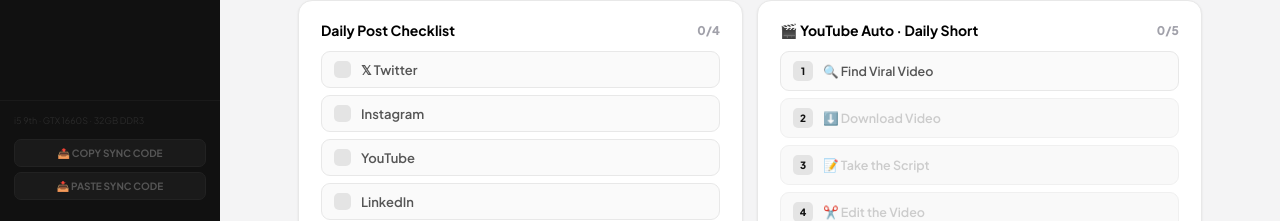
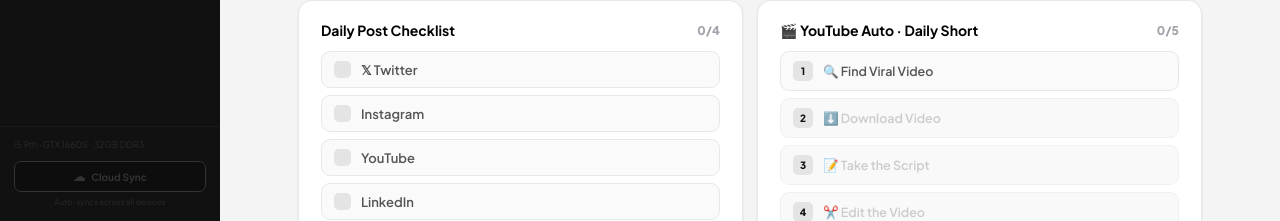
Before and after one commit to Usmanghani01478/usman-dashboard, a React (Vite) app in the folder usman-app/: page / in a window 1280 px wide. Shown: the part 579-800 px from the top of the page. Built offline with nearby package versions, Linux system fonts and the light colour scheme.

Commit message:
JSONBin cloud sync - auto across all devices

```diff
--- a/usman-app/src/App.jsx
+++ b/usman-app/src/App.jsx
@@ -26,6 +26,7 @@ const STYLES = `
   button { cursor: pointer; transition: opacity .15s, transform .1s; }
   button:hover { opacity: .82; }
   button:active { transform: scale(.97); }
+  @keyframes spin { from { transform: rotate(0deg); } to { transform: rotate(360deg); } }
 
   /* ── Shell ── */
   .shell {
@@ -257,6 +258,82 @@ function save(key, val) {
   try { localStorage.setItem(key, JSON.stringify(val)); } catch {}
 }
 
+/* ── JSONBin Cloud Sync ── */
+const JBIN_KEY = "$2a$10$Xzh6Kjim012g5jUv09nL6eeTwNnDThLfZ0ROATHAFkJtrAjplxgyi";
+const JBIN_URL = "https://api.jsonbin.io/v3/b";
+
+function getAllData() {
+  return {
+    proj:    load("uc_proj",    []),
+    clients: load("uc_clients", ["Jon Mac","Shrey","Tyler","Danny Rio"]),
+    earn:    load("uc_earn",    {}),
+    social:  load("uc_social",  {}),
+    yt:      load("uc_yt_auto", {}),
+    cons:    load("uc_cons",    {}),
+    muslim:  load("uc_muslim",  {}),
+    ts:      Date.now(),
+  };
+}
+
+function applyAllData(data, setters) {
+  if (!data) return;
+  const { setProjects, setClients } = setters;
+  if (data.proj)    { save("uc_proj",    data.proj);    setProjects(data.proj); }
+  if (data.clients) { save("uc_clients", data.clients); setClients(data.clients); }
+  if (data.earn)    save("uc_earn",    data.earn);
+  if (data.social)  save("uc_social",  data.social);
+  if (data.yt)      save("uc_yt_auto", data.yt);
+  if (data.cons)    save("uc_cons",    data.cons);
+  if (data.muslim)  save("uc_muslim",  data.muslim);
+}
+
+async function cloudPush(setSyncStatus) {
+  try {
+    if (setSyncStatus) setSyncStatus("syncing");
+    const binId = localStorage.getItem("uc_bin_id");
+    const body  = JSON.stringify(getAllData());
+    const headers = { "Content-Type":"application/json", "X-ACCESS-KEY": JBIN_KEY, "X-Bin-Private":"true" };
+    if (!binId) {
+      // Create new bin
+      const r = await fetch(JBIN_URL, { method:"POST", headers: { ...headers, "X-Bin-Name":"usman-crealfex" }, body });
+      if (!r.ok) throw new Error("create failed");
+      const j = await r.json();
+      localStorage.setItem("uc_bin_id", j.metadata.id);
+    } else {
+      const r = await fetch(`${JBIN_URL}/${binId}`, { method:"PUT", headers, body });
+      if (!r.ok) throw new Error("update failed");
+    }
+    if (setSyncStatus) setSyncStatus("ok");
+  } catch(e) {
+    console.error("cloudPush:", e);
+    if (setSyncStatus) setSyncStatus("err");
+  }
+}
+
+async function cloudPull(setters) {
+  try {
+    const binId = localStorage.getItem("uc_bin_id");
+    if (!binId) return false;
+    const r = await fetch(`${JBIN_URL}/${binId}/latest`, {
+      headers: { "X-ACCESS-KEY": JBIN_KEY }
+    });
+    if (!r.ok) return false;
+    const j = await r.json();
+    const data = j.record;
+    // Only apply if cloud is newer
+    const localTs = load("uc_ts", 0);
+    if (data.ts && data.ts > localTs) {
+      applyAllData(data, setters);
+      save("uc_ts", data.ts);
+      return true;
+    }
+    return false;
+  } catch(e) {
+    console.error("cloudPull:", e);
+    return false;
+  }
+}
+
 function calcProjectEarning(p) {
   const r = parseFloat(p.rate) || 0;
   const q = parseFloat(p.qty)  || 1;
@@ -304,107 +381,34 @@ function refreshConsToday() {
 }
 
 /* ─────────────────────────────────────────────────
-   SYNC PANEL  (sidebar bottom)
+   CLOUD SYNC STATUS  (sidebar bottom)
 ───────────────────────────────────────────────── */
-function SyncPanel({ setProjects, setClients }) {
-  const [mode, setMode]       = useState(null); // null | "copy" | "paste"
-  const [syncCode, setSyncCode] = useState("");
-  const [pasteVal, setPasteVal] = useState("");
-  const [msg, setMsg]         = useState("");
-
-  const genCode = () => {
-    try {
-      const data = {
-        p: JSON.parse(localStorage.getItem("uc_proj")    || "[]"),
-        c: JSON.parse(localStorage.getItem("uc_clients") || "[]"),
-        e: JSON.parse(localStorage.getItem("uc_earn")    || "{}"),
-        t: Date.now(),
-      };
-      const code = btoa(unescape(encodeURIComponent(JSON.stringify(data))));
-      setSyncCode(code);
-      navigator.clipboard.writeText(code).catch(()=>{});
-      setMsg("✅ Code copied! Paste on other device.");
-    } catch { setMsg("❌ Error generating code"); }
-  };
-
-  const applyCode = () => {
-    try {
-      const data = JSON.parse(decodeURIComponent(escape(atob(pasteVal.trim()))));
-      if (data.p) { localStorage.setItem("uc_proj",    JSON.stringify(data.p)); setProjects(data.p); }
-      if (data.c) { localStorage.setItem("uc_clients", JSON.stringify(data.c)); setClients(data.c); }
-      if (data.e) { localStorage.setItem("uc_earn",    JSON.stringify(data.e)); }
-      setMsg("✅ Synced! All data updated.");
-      setPasteVal(""); setMode(null);
-    } catch { setMsg("❌ Invalid code. Try again."); }
-  };
-
-  const btnStyle = { width:"100%", padding:"7px 10px", background:"#1a1a1a", color:"#555",
-    border:"1px solid #222", borderRadius:7, fontSize:10, fontWeight:700, cursor:"pointer",
-    marginBottom:5, textAlign:"center" };
-
+function CloudSyncStatus({ status, onSync }) {
+  const icons  = { idle:"☁", syncing:"↻", ok:"✓", err:"✕" };
+  const colors = { idle:"#333", syncing:"#f59e0b", ok:"#10b981", err:"#ef4444" };
+  const labels = { idle:"Cloud Sync", syncing:"Syncing...", ok:"Synced", err:"Sync Error" };
   return (
-    <div className="specs" style={{ padding:"12px 14px 16px", borderTop:"1px solid #1a1a1a" }}>
-      <div style={{ fontSize:9, color:"#2a2a2a", lineHeight:1.8, marginBottom:10 }}>
+    <div style={{ padding:"10px 14px 14px", borderTop:"1px solid #1a1a1a" }}>
+      <div style={{ fontSize:9, color:"#2a2a2a", lineHeight:1.8, marginBottom:8 }}>
         i5 9th · GTX 1660S · 32GB DDR3
       </div>
-
-      {/* Sync Buttons */}
-      {!mode && <>
-        <button style={btnStyle} onClick={() => { setMode("copy"); genCode(); }}>
-          📤 COPY SYNC CODE
-        </button>
-        <button style={btnStyle} onClick={() => { setMode("paste"); setMsg(""); }}>
-          📥 PASTE SYNC CODE
-        </button>
-      </>}
-
-      {/* Copy Mode */}
-      {mode === "copy" && (
-        <div>
-          <div style={{ fontSize:9, color:"#555", marginBottom:6 }}>Copy this code → paste on other device:</div>
-          <textarea
-            readOnly
-            value={syncCode}
-            style={{ width:"100%", height:52, background:"#0a0a0a", color:"#10b981",
-              border:"1px solid #222", borderRadius:6, fontSize:8, padding:"6px",
-              resize:"none", fontFamily:"monospace", wordBreak:"break-all" }}
-            onClick={e => { e.target.select(); navigator.clipboard.writeText(syncCode).catch(()=>{}); }}
-          />
-          <button style={btnStyle} onClick={() => { navigator.clipboard.writeText(syncCode).catch(()=>{}); setMsg("✅ Copied!"); }}>
-            📋 COPY AGAIN
-          </button>
-          <button style={{ ...btnStyle, marginBottom:0, color:"#333" }} onClick={() => { setMode(null); setMsg(""); setSyncCode(""); }}>
-            ✕ Close
-          </button>
-        </div>
-      )}
-
-      {/* Paste Mode */}
-      {mode === "paste" && (
-        <div>
-          <div style={{ fontSize:9, color:"#555", marginBottom:6 }}>Paste sync code from other device:</div>
-          <textarea
-            value={pasteVal}
-            onChange={e => setPasteVal(e.target.value)}
-            placeholder="Paste code here..."
-            style={{ width:"100%", height:52, background:"#0a0a0a", color:"#a3e635",
-              border:"1px solid #333", borderRadius:6, fontSize:8, padding:"6px",
-              resize:"none", fontFamily:"monospace", wordBreak:"break-all" }}
-          />
-          <button style={{ ...btnStyle, color: pasteVal ? "#a3e635" : "#555" }}
-            onClick={applyCode} disabled={!pasteVal.trim()}>
-            ✅ APPLY SYNC
-          </button>
-          <button style={{ ...btnStyle, marginBottom:0, color:"#333" }} onClick={() => { setMode(null); setMsg(""); setPasteVal(""); }}>
-            ✕ Cancel
-          </button>
-        </div>
-      )}
-
-      {msg && (
-        <div style={{ fontSize:9, color: msg.startsWith("✅") ? "#10b981" : "#ef4444",
-          marginTop:6, fontWeight:700, wordBreak:"break-word" }}>{msg}</div>
-      )}
+      <button onClick={onSync} style={{
+        width:"100%", padding:"7px 10px", background:"#0d0d0d",
+        border:`1px solid ${colors[status]}`,
+        borderRadius:7, fontSize:10, fontWeight:700, cursor:"pointer",
+        color: colors[status], display:"flex", alignItems:"center",
+        justifyContent:"center", gap:6,
+        animation: status==="syncing" ? "spin 1s linear infinite" : "none",
+      }}>
+        <span style={{ fontSize:12, display:"inline-block",
+          animation: status==="syncing" ? "spin .8s linear infinite" : "none" }}>
+          {icons[status]}
+        </span>
+        {labels[status]}
+      </button>
+      <div style={{ fontSize:8, color:"#2a2a2a", textAlign:"center", marginTop:5 }}>
+        Auto-syncs across all devices
+      </div>
     </div>
   );
 }
@@ -416,9 +420,28 @@ export default function App() {
   const [tab, setTab]         = useState("dashboard");
   const [projects, setProjects] = useState(() => load("uc_proj", []));
   const [clients,  setClients]  = useState(() => load("uc_clients", ["Jon Mac","Shrey","Tyler","Danny Rio"]));
-
-  const saveProjects = d => { setProjects(d); save("uc_proj", d); };
-  const saveClients  = d => { setClients(d);  save("uc_clients", d); };
+  const [syncStatus, setSyncStatus] = useState("idle"); // idle | syncing | ok | err
+  const pushTimer = useRef(null);
+
+  // On mount: pull latest data from cloud
+  useEffect(() => {
+    setSyncStatus("syncing");
+    cloudPull({ setProjects, setClients }).then(pulled => {
+      setSyncStatus(pulled ? "ok" : "idle");
+    });
+  }, []);
+
+  // Debounced push — waits 2s after last change then pushes
+  const schedulePush = () => {
+    if (pushTimer.current) clearTimeout(pushTimer.current);
+    pushTimer.current = setTimeout(() => cloudPush(setSyncStatus), 2000);
+  };
+
+  // Expose globally so Dashboard/MuslimDaily can trigger push on social/yt/namaz changes
+  useEffect(() => { window.__cloudPush = schedulePush; }, []);
+
+  const saveProjects = d => { setProjects(d); save("uc_proj", d); schedulePush(); };
+  const saveClients  = d => { setClients(d);  save("uc_clients", d); schedulePush(); };
 
   const NAV = [
     { id:"dashboard",    icon:"⬡", label:"Dashboard"   },
@@ -478,7 +501,7 @@ export default function App() {
             ))}
           </nav>
 
-          <SyncPanel setProjects={setProjects} setClients={setClients} />
+          <CloudSyncStatus status={syncStatus} onSync={() => cloudPush(setSyncStatus)} />
         </aside>
 
         {/* ── Main ── */}
@@ -584,6 +607,7 @@ function Dashboard({ projects }) {
     setSocialState(newState);
     localStorage.setItem("uc_social", JSON.stringify(newState));
     refreshConsToday();
+    if (window.__cloudPush) window.__cloudPush();
     setPopup(null);
   };
 
@@ -593,6 +617,7 @@ function Dashboard({ projects }) {
     setYtState(newState);
     localStorage.setItem("uc_yt_auto", JSON.stringify(newState));
     refreshConsToday();
+    if (window.__cloudPush) window.__cloudPush();
   };
 
   const cm = now.getMonth(), cy = now.getFullYear();
@@ -1940,6 +1965,7 @@ function MuslimDaily() {
     const newData = { ...data, prayers: { ...data.prayers, [id]: !data.prayers[id] } };
     saveData(newData);
     refreshConsToday();
+    if (window.__cloudPush) window.__cloudPush();
   };
   const toggleSurah = (id) => {
     const newData = { ...data, surahs: { ...data.surahs, [id]: !data.surahs[id] } };
```
